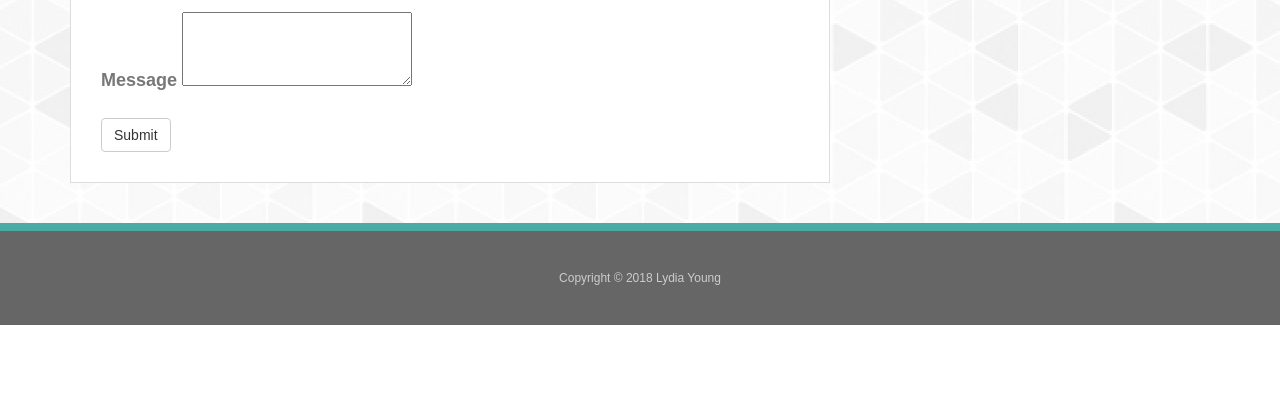
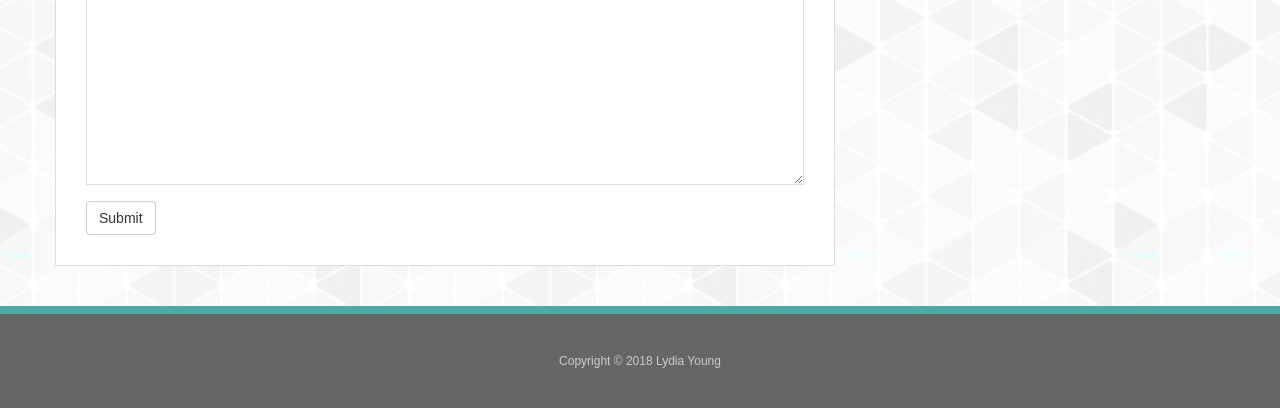
Before and after one commit to lryoung9/HW2_bootstrapFix, a plain HTML site: page contact.html in a window 1280 px wide. Shown: the part 487-895 px from the top of the page. Before the commit the page ends 812 px from the top, so only its background shows below. Drawn offline with nearby package versions, Linux system fonts and the light colour scheme.

Commit message:
adding containers around rows

```diff
--- a/assets/css/style.css
+++ b/assets/css/style.css
@@ -7,11 +7,10 @@ body {
 }
 
 /* general */
+.col {
+  margin:10px,
+}
 
-.container {
-  margin: 0 auto;
-  clear: both;
-}
 
 h1,
 h2,
@@ -77,16 +76,6 @@ nav a:first-child {
   padding-top: 20px;
 }
 
-/*nav a {
-  display: inline-block;
-  padding-left: 15px;
-  margin-left: 15px;
-  line-height: 18px;
-  color: #999;
-  text-decoration: none;
-
-*/
-
 /* footer */
 
 footer {
@@ -131,10 +120,6 @@ h3,
 
 /* main */
 
-#main-container {
-  padding-top: 130px;
-}
-
 .main-section {
   float: left;
   padding: 30px;
@@ -149,7 +134,6 @@ h3,
   position: relative;
   float: left;
   margin: 20px 0 25px;
-  overflow: auto;
 }
 
 .work:nth-child(even) {
@@ -159,6 +143,7 @@ h3,
 .work img {
   border: 0 none;
   opacity: 0.8;
+  overflow: auto;
 }
 
 .work h3 {
@@ -177,6 +162,23 @@ h3,
 .auth-image {
   float: left;
   height: auto;
+  max-height: 400px;
   margin-top: 10px;
   margin-right: 25px;
 }
+
+/* contact page */
+input[type=text],
+input[type=email],
+textarea {
+  display: block;
+  width: 100%;
+  height: 35px;
+  padding: 0 10px;
+  font-size: 14px;
+  border: 1px solid #ddd;
+}
+
+textarea {
+  height: 200px;
+}
--- a/contact.html
+++ b/contact.html
@@ -29,7 +29,8 @@
     </div>
   </nav>
 
-  <div id="main-container" class="row container">
+  <div class="container">
+    <div class="row">
       <section class="col-xs-12 col-md-8 main-section">
         <h1>Contact</h1>
 
@@ -62,6 +63,8 @@
       </section>
     </div>
 
+  </div>
+
   <footer>
     <div class="container">
       Copyright &copy; 2018 Lydia Young
```
Also changed, not shown: index.html (+5 -2 lines), portfolio.html (+9 -1 lines). Lines whose indentation alone changed are shown as unchanged.
